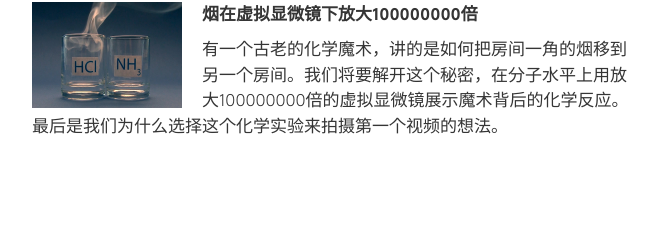
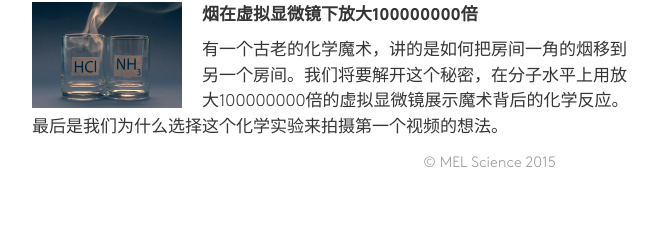
Before and after one commit to MELScience/blog.melscience.com, a Jekyll site: the page built from cn/2014-11-18-hydrogen-bubbles.md, in a window 1280 px wide. Shown: the part 1274-1506 px from the top of the page, without its empty margins (143-812 px from the left). Built offline with Jekyll 4.4.1, drawn with Linux system fonts in a browser that asks for light colours; nearby versions of some CDN libraries; comment, search, counter and statistics services are not loaded.

Commit message:
copyright for blog page

```diff
--- a/_layouts/blog-post.html
+++ b/_layouts/blog-post.html
@@ -158,6 +158,11 @@
         <!-- /.row -->
     </div>
 </div>
+<footer>
+    <div class="footer-copyright">
+        <p>&copy; MEL Science 2015</p>
+    </div>
+</footer>
 <div style="position: absolute; left: -1000px; top: -100px;">
 {% include bottom.html %}
 </div>
```
